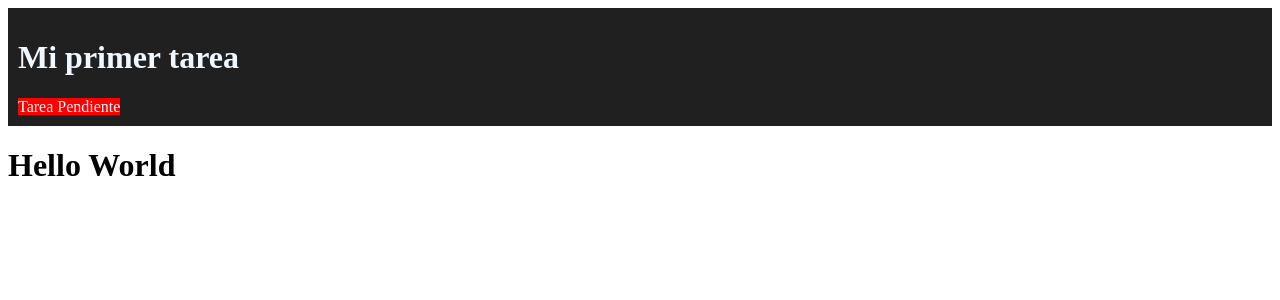
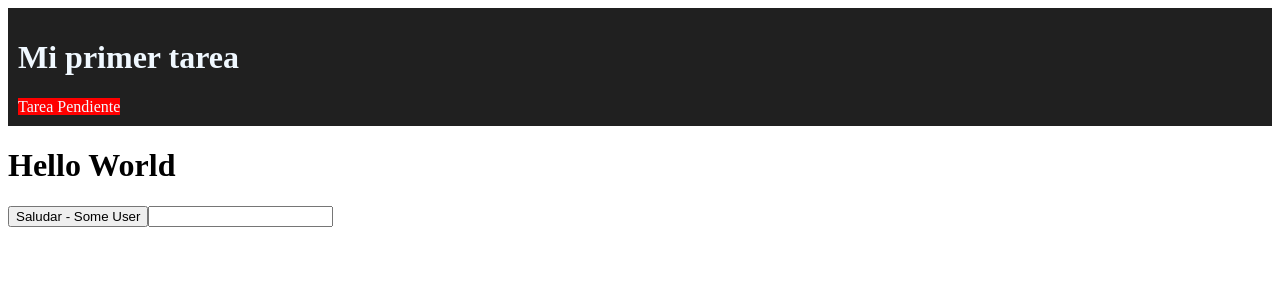
Before and after one commit to SoyQuillo/reactjs, a React (Create React App) app: page / in a window 1280 px wide. Shown: the top 300 px of the page. Built offline with nearby package versions, Linux system fonts and the light colour scheme.

Commit message:
on click

```diff
--- a/src/Button.js
+++ b/src/Button.js
@@ -2,7 +2,7 @@ import PropTypes from 'prop-types'
 
 export function Button({text, name = "Some User"}){
     console.log(text, name)
-    return <button>
+    return <button onClick={function(){console.log('Hola mundo')}}>
         {text} -  { name }
     </button>
 }
--- a/src/index.js
+++ b/src/index.js
@@ -5,15 +5,24 @@ import Product, { Navbar } from "./Product";
 import { Button } from './Button'
 import { TaskCard } from './Task'
 import { Saludar } from "./Saludar";
+import { func } from "prop-types";
 
 //<> {} []
 
 const root = ReactDOM.createRoot(document.getElementById("root"));
 
+const handleChange = (e) => {
+  console.log(e.target.value)
+}
+
 root.render(
   <>
-<TaskCard ready= {false} />
+<TaskCard ready= {false}  />
 <Saludar/>
+<Button text="Saludar"/>
+
+  <input onChange={handleChange}></input>
+
   </>
 
 
```
